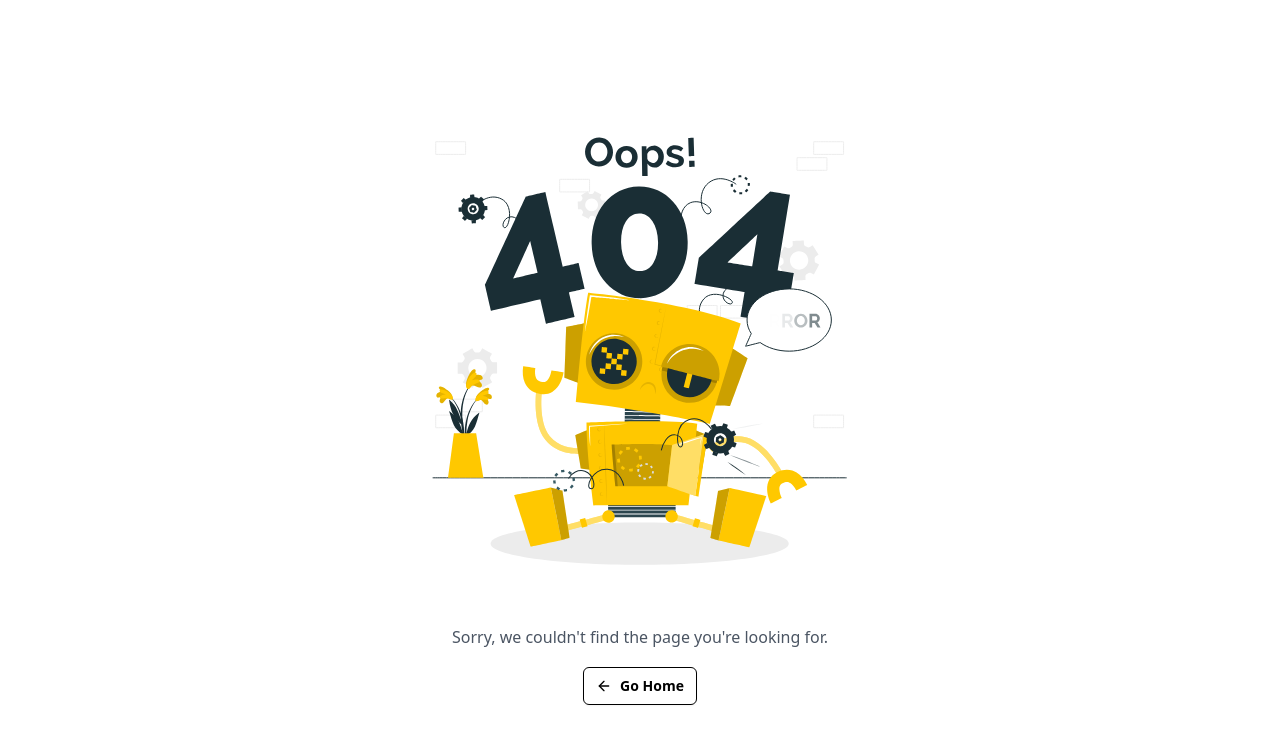
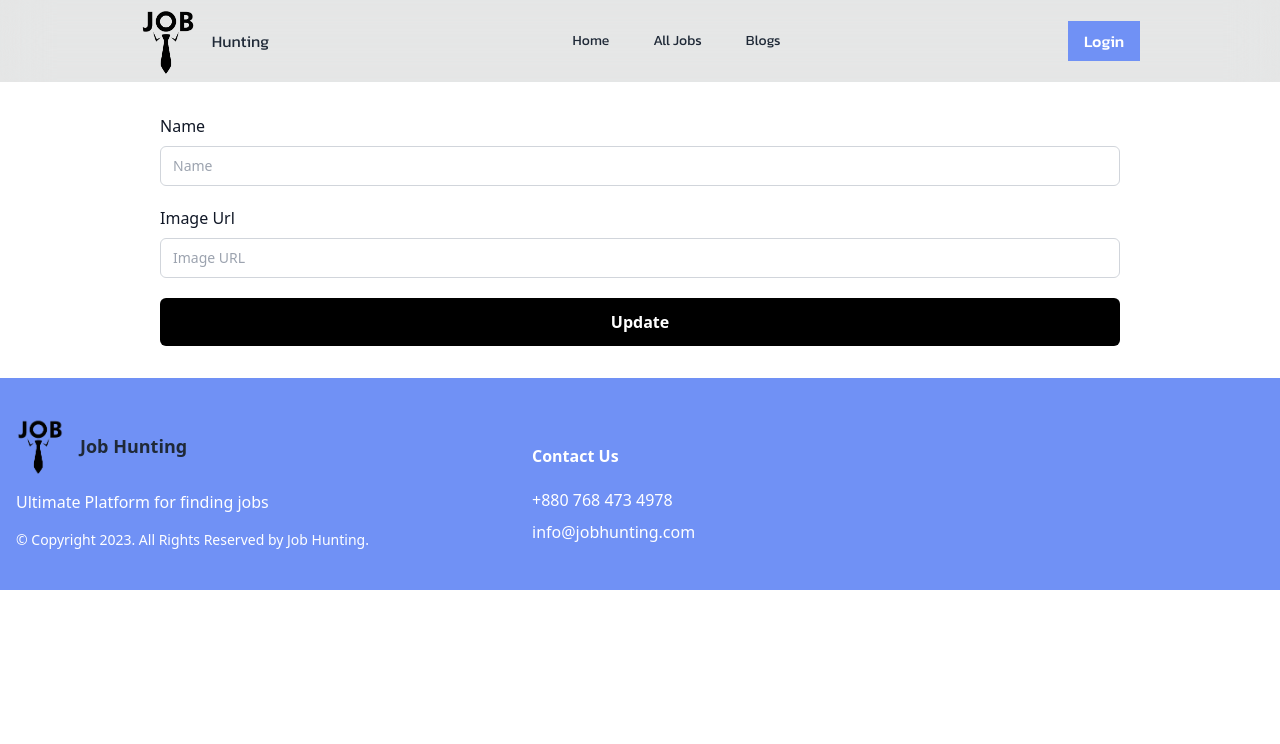
Before and after one commit to sabbir-offc/job-hunting-client, a React (Vite) app: page /update-profile in a window 1280 px wide. Shown: the top 744 px of the page. Built offline with nearby package versions, Linux system fonts and the light colour scheme; no server answers.

Commit message:
user profile update page created

```diff
--- a/src/Pages/Auth/Register.jsx
+++ b/src/Pages/Auth/Register.jsx
@@ -49,7 +49,7 @@
         updateProfile(user, { displayName: name, photoURL: image });
         const userImage = image;
         const email = user?.email;
-        const userInfo = { userImage, email };
+        const userInfo = { userImage, email, role: "worker" };
         axios.post("/users", userInfo);
         toast.success("Account Create Successfull.", { id: toastId });
       });
--- a/src/Pages/Auth/SocialLogin.jsx
+++ b/src/Pages/Auth/SocialLogin.jsx
@@ -19,7 +19,7 @@
       toast.success("Login Successfull.");
       const userImage = res?.user?.photoURL;
       const email = userEmail;
-      const userInfo = { userImage, email };
+      const userInfo = { userImage, email, role: "worker" };
       axios.post("/users", userInfo);
     });
   };
--- /dev/null
+++ b/src/Pages/UpdateUserProfile/UpdateUserProfile.jsx
@@ -0,0 +1,79 @@
+import useAuth from "../../hooks/useAuth";
+import { updateProfile } from "firebase/auth";
+import toast from "react-hot-toast";
+import { useNavigate } from "react-router-dom";
+
+const UpdateUserProfile = () => {
+  const { user } = useAuth();
+  const navigate = useNavigate();
+  const handleUpdate = async (e) => {
+    e.preventDefault();
+    const name = e.target.name.value;
+    const image = e.target.image.value;
+    await updateProfile(user, {
+      displayName: name,
+      photoURL: image,
+    });
+    e.target.reset();
+    navigate("/");
+    toast.success("Update Successfull");
+  };
+
+  return (
+    <div className="container mx-auto ">
+      <form onSubmit={handleUpdate} className="my-8 w-3/4 mx-auto my">
+        <div className="space-y-5">
+          <div>
+            <div className="flex items-center justify-between">
+              <label
+                htmlFor="name"
+                className="text-base font-medium text-gray-900"
+              >
+                Name
+              </label>
+            </div>
+            <div className="mt-2">
+              <input
+                defaultValue={user?.displayName}
+                className="flex h-10 w-full rounded-md border border-gray-300 bg-transparent px-3 py-2 text-sm placeholder:text-gray-400 focus:outline-none focus:ring-1 focus:ring-gray-400 focus:ring-offset-1 disabled:cursor-not-allowed disabled:opacity-50"
+                type="text"
+                name="name"
+                id="name"
+                placeholder="Name"
+              ></input>
+            </div>
+          </div>
+          <div>
+            <label
+              htmlFor="image"
+              className="text-base font-medium text-gray-900"
+            >
+              Image Url
+            </label>
+            <div className="mt-2">
+              <input
+                defaultValue={user?.photoURL}
+                className="flex h-10 w-full rounded-md border border-gray-300 bg-transparent px-3 py-2 text-sm placeholder:text-gray-400 focus:outline-none focus:ring-1 focus:ring-gray-400 focus:ring-offset-1 disabled:cursor-not-allowed disabled:opacity-50"
+                type="url"
+                name="image"
+                id="image"
+                placeholder="Image URL"
+              ></input>
+            </div>
+          </div>
+
+          <div>
+            <button
+              type="submit"
+              className="inline-flex w-full items-center justify-center rounded-md bg-black px-3.5 py-2.5 font-semibold leading-7 text-white hover:bg-black/80"
+            >
+              Update
+            </button>
+          </div>
+        </div>
+      </form>
+    </div>
+  );
+};
+
+export default UpdateUserProfile;
--- a/src/Routes/router.jsx
+++ b/src/Routes/router.jsx
@@ -16,6 +16,7 @@
 import BlogDetails from "../Pages/Blogs/BlogDetails";
 import CreateBlog from "../Pages/Blogs/CreateBlog";
 import Bookmarked from "../Pages/Bookmarked/Bookmarked";
+import UpdateUserProfile from "../Pages/UpdateUserProfile/UpdateUserProfile";
 
 const axios = useAxios();
 const router = createBrowserRouter([
@@ -79,6 +80,10 @@
         element: <BlogDetails></BlogDetails>,
       },
       {
+        path: "update-profile",
+        element: <UpdateUserProfile />,
+      },
+      {
         path: "my-jobs",
         element: (
           <PrivateRoutes>
--- a/src/components/MainLayout.jsx
+++ b/src/components/MainLayout.jsx
@@ -111,6 +111,9 @@
                       <Link to="/bookmarked-jobs">Saved Jobs</Link>
                     </li>
                     <li>
+                      <Link to="/update-profile"> Update Profile</Link>
+                    </li>
+                    <li>
                       <button
                         onClick={handleLogOut}
                         className="bg-[#7091F5] text-[#FFFD8C]"
--- a/src/hooks/useAxios.jsx
+++ b/src/hooks/useAxios.jsx
@@ -1,7 +1,7 @@
 import axios from "axios";
 
 const instance = axios.create({
-  baseURL: "https://job-hunting-server.vercel.app/api/v1",
+  baseURL: "http://localhost:5000/api/v1",
   withCredentials: true,
 });
 const useAxios = () => {
```
